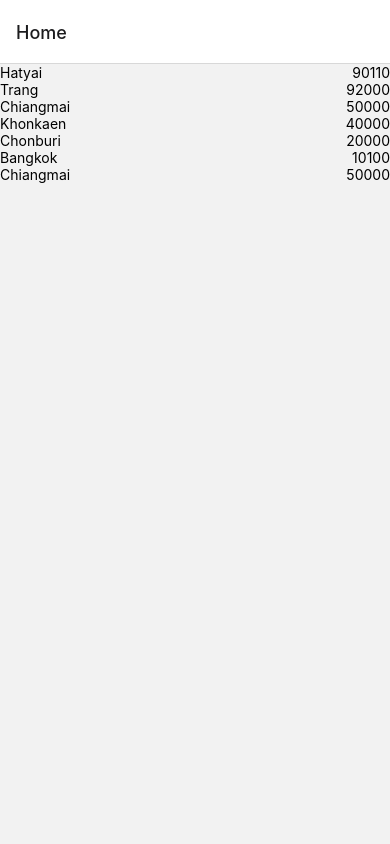
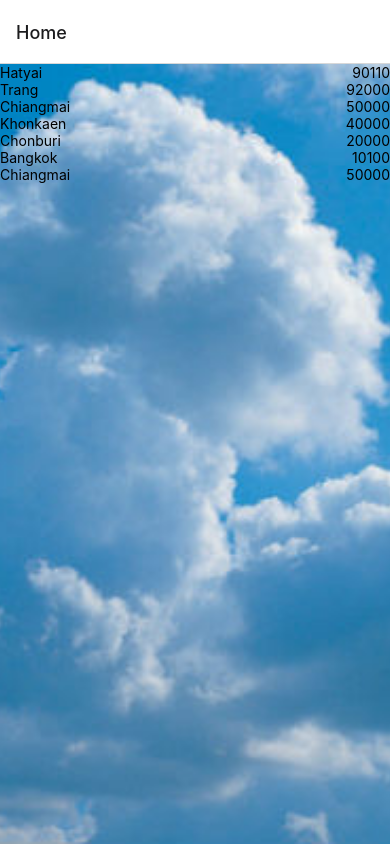
Before and after one commit to oat2000/lab-react-native, a React Native app: screen /Home in a window 390 px wide. Built offline with nearby package versions, Linux system fonts and the light colour scheme.

Commit message:
after lab 2

```diff
--- a/screen/ZipCodeScreen.js
+++ b/screen/ZipCodeScreen.js
@@ -1,6 +1,6 @@
 import { useNavigation } from "@react-navigation/native";
 import React from "react";
-import { FlatList, StyleSheet, Text, View } from "react-native";
+import { FlatList, StyleSheet, Text, View, ImageBackground } from "react-native";
 import { TouchableHighlight } from "react-native-gesture-handler";
 
 const availableZipItems = [
@@ -27,11 +27,13 @@ const ZipItem = ({place, code, navigation}) => (
 export default function ZipCodeScreen(){
     const navigation = useNavigation()
     return (
-        <FlatList
-            data = {availableZipItems}
-            keyExtractor = {item => item.code}
-            renderItem = {({item}) => <ZipItem {...item} navigation={navigation}/>}
-        />
+        <ImageBackground source={require('../Cloud.jpg')} style={styles.backdrop}>
+            <FlatList
+                data = {availableZipItems}
+                keyExtractor = {item => item.code}
+                renderItem = {({item}) => <ZipItem {...item} navigation={navigation}/>}
+            />
+        </ImageBackground>
     )
 }
 
@@ -46,5 +48,10 @@ const styles = StyleSheet.create({
     },
     zipCode: {
         flex: 1,
+    },
+    backdrop: {
+        width: '100%',
+        height: '100%',
+        fontSize: 48
     }
 })
```
